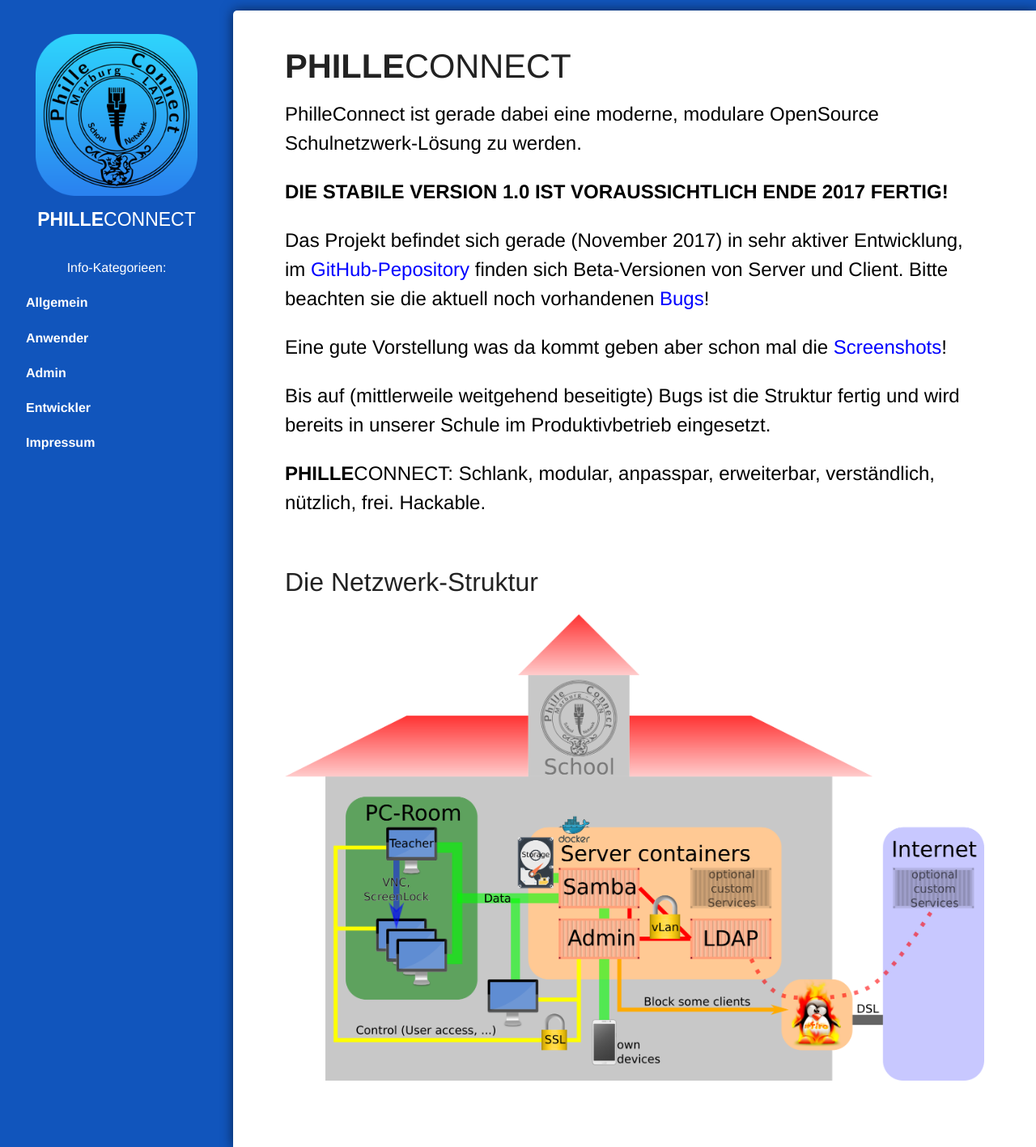
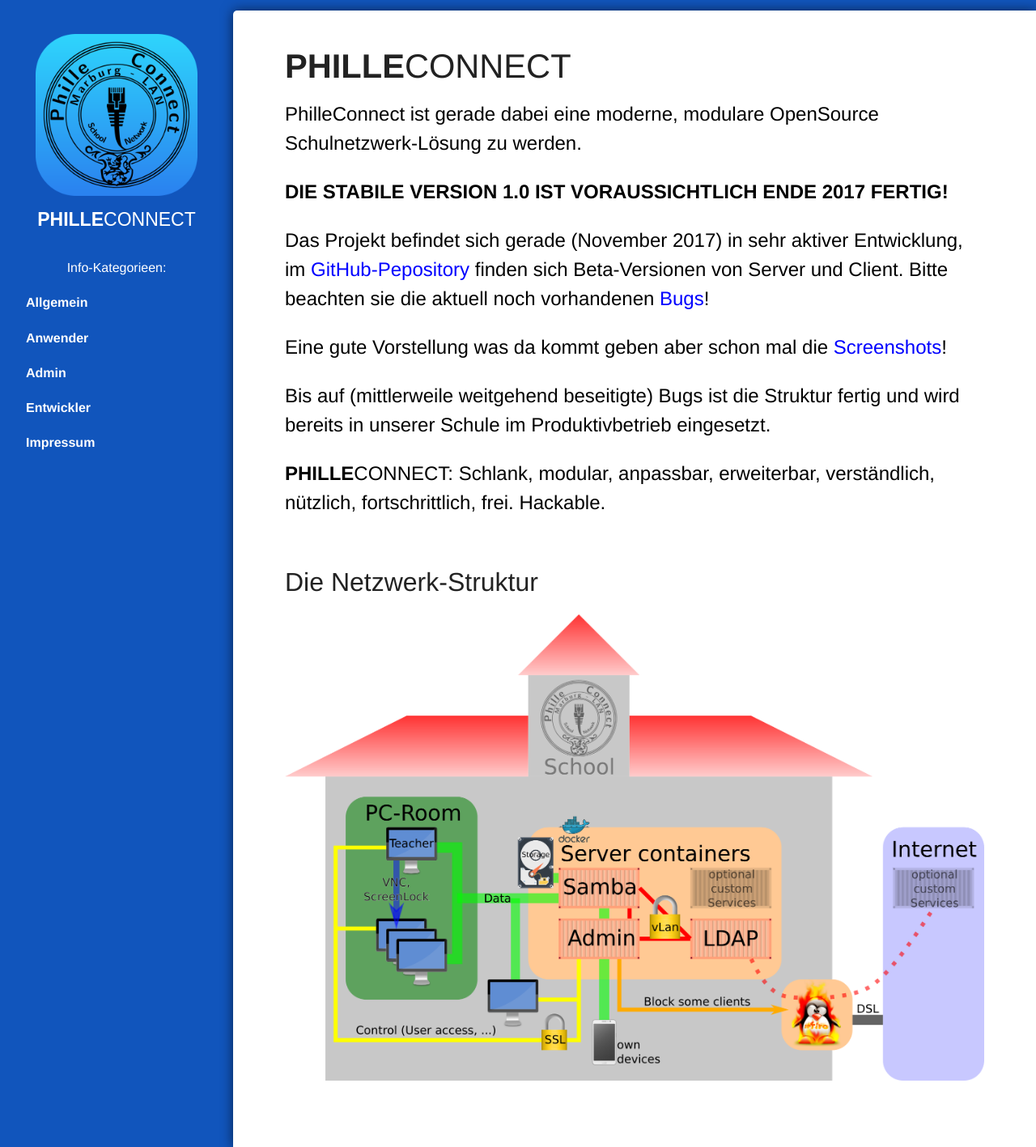
Before and after one commit to philleconnect/philleconnect.github.io, a Jekyll site: the page built from index.md, in a window 1280 px wide. Shown: the whole page at 81% size. Built offline with Jekyll 4.4.1, drawn with Linux system fonts in a browser that asks for light colours; our own code applies the rules of GitHub Pages for plain Markdown files.

Commit message:
correction

```diff
--- a/index.md
+++ b/index.md
@@ -15,7 +15,7 @@
 
 Bis auf (mittlerweile weitgehend beseitigte) Bugs ist die Struktur fertig und wird bereits in unserer Schule im Produktivbetrieb eingesetzt.
 
-**PHILLE**CONNECT: Schlank, modular, anpasspar, erweiterbar, verständlich, nützlich, frei. Hackable.
+**PHILLE**CONNECT: Schlank, modular, anpassbar, erweiterbar, verständlich, nützlich, fortschrittlich, frei. Hackable.
 
 ## Die Netzwerk-Struktur
 
```
